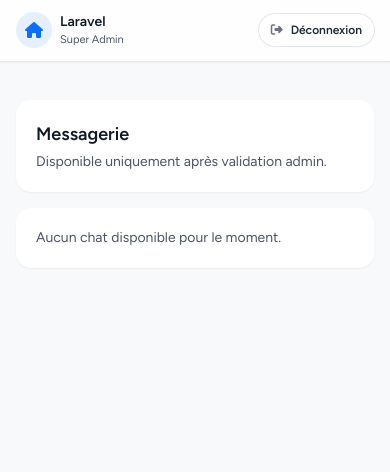
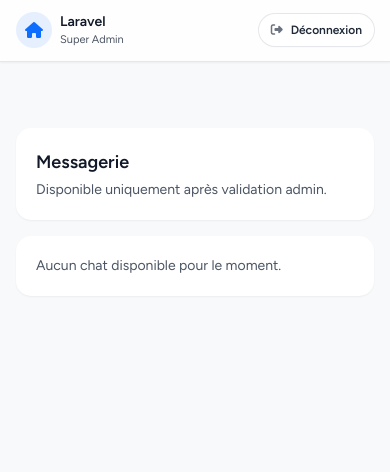
Before and after one commit to MANTECH99/plateforme_web, a Laravel app: page /chat in a window 390 px wide. Shown: the top 472 px of the page. Run offline with Laravel 12, Linux system fonts and the light colour scheme; a user stored in the database is signed in; data comes from the database, SQL or seed files in the repository; data that the repository does not hold is empty; style sheets or scripts are compiled from the project's sources.

Commit message:
fix(ui): add spacing so content clears mobile header
Co-authored-by: Abdoul Ahad Gueye <abdoulahadgueye1999@gmail.com>

```diff
--- a/resources/views/layouts/app.blade.php
+++ b/resources/views/layouts/app.blade.php
@@ -35,8 +35,8 @@
             @endisset
 
             <!-- Page Content -->
-            <main class="pt-[76px] pb-24 md:pt-0 md:pb-0">
-                <div class="mx-auto w-full max-w-md px-4 md:max-w-7xl md:px-6 lg:px-8">
+            <main class="pt-[96px] pb-24 md:pt-0 md:pb-0">
+                <div class="mx-auto w-full max-w-md px-4 pt-2 md:max-w-7xl md:px-6 md:pt-0 lg:px-8">
                     {{ $slot }}
                 </div>
             </main>
```
